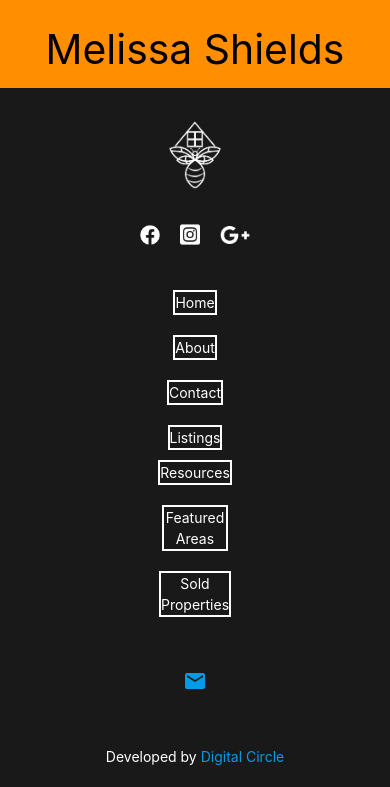
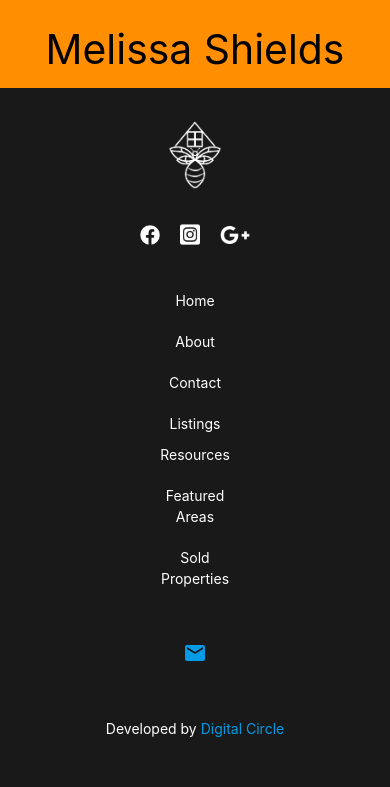
Before and after one commit to KwaneleN02/Web-Applications, a PHP site: page /header.html in a window 390 px wide. Shown: the part 4153-4940 px from the top of the page. After the commit the page ends 4890 px from the top, so only its background shows below. Run offline with PHP 8.4, Linux system fonts and the light colour scheme; some libraries are stand-ins or nearby versions.

Commit message:
Update media.css

```diff
--- a/Melissa/styles/media.css
+++ b/Melissa/styles/media.css
@@ -120,7 +120,6 @@
 
   .right > li, .left > li
   {
-      border: 2px solid white;
       text-align: center;
   }
   .email
```
